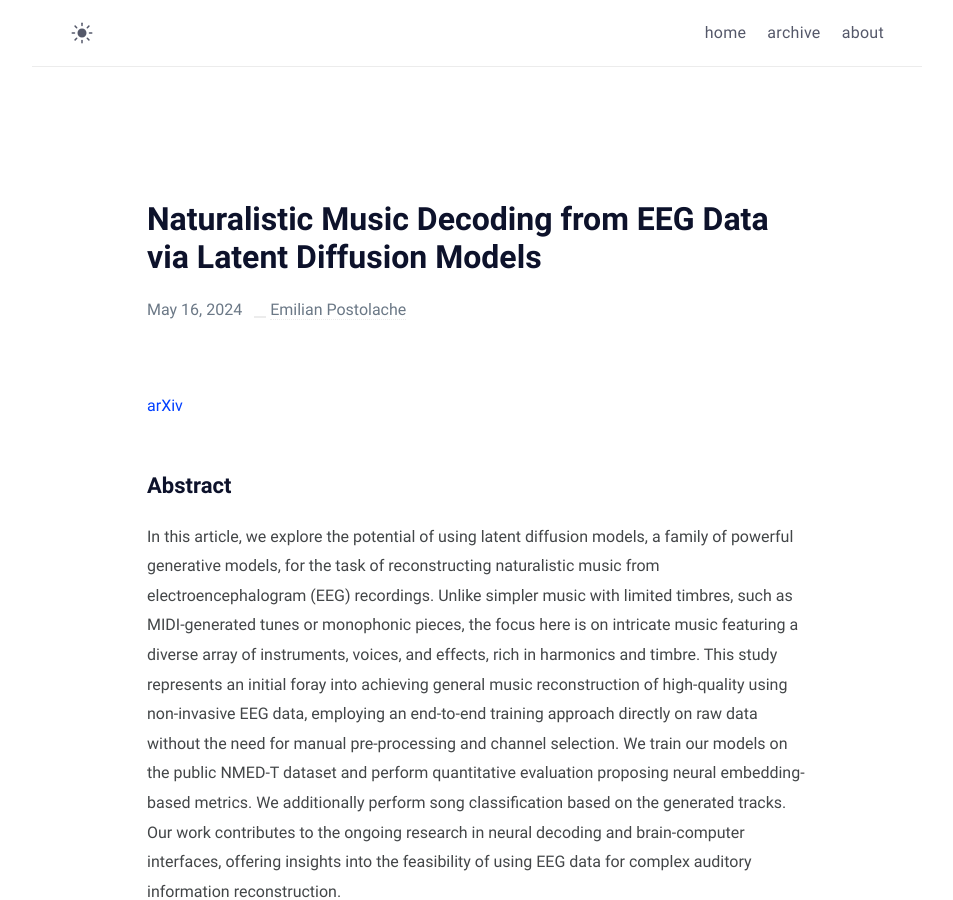
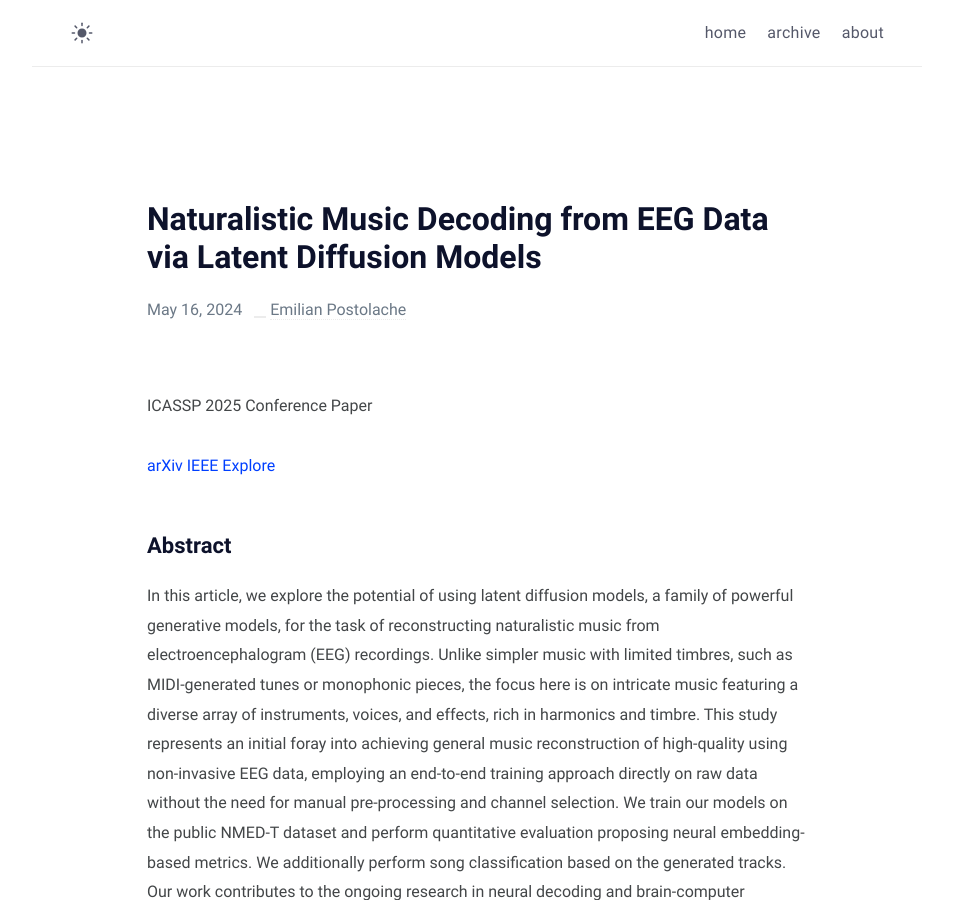
Before and after one commit to EmilianPostolache/site, a Jekyll site: the page built from _posts/brainwave/2024-05-16-brainwave.md, in a window 1280 px wide and 900 px high. Shown: the whole window, without its empty margins (163-1116 px from the left). Built offline with Jekyll 4.4.1, drawn with Linux system fonts in a browser that asks for light colours.

Commit message:
Update 2024-05-16-brainwave.md

```diff
--- a/_posts/brainwave/2024-05-16-brainwave.md
+++ b/_posts/brainwave/2024-05-16-brainwave.md
@@ -6,7 +6,10 @@ categories: paper
 usemathjax: true
 ---
 
-<a href="https://arxiv.org/abs/2405.09062v1">arXiv</a>
+ICASSP 2025 Conference Paper
+
+<a href="https://arxiv.org/abs/2405.09062v6">arXiv</a>
+<a href="https://ieeexplore.ieee.org/document/10887735">IEEE Explore</a>
 
 ## Abstract
 
```
